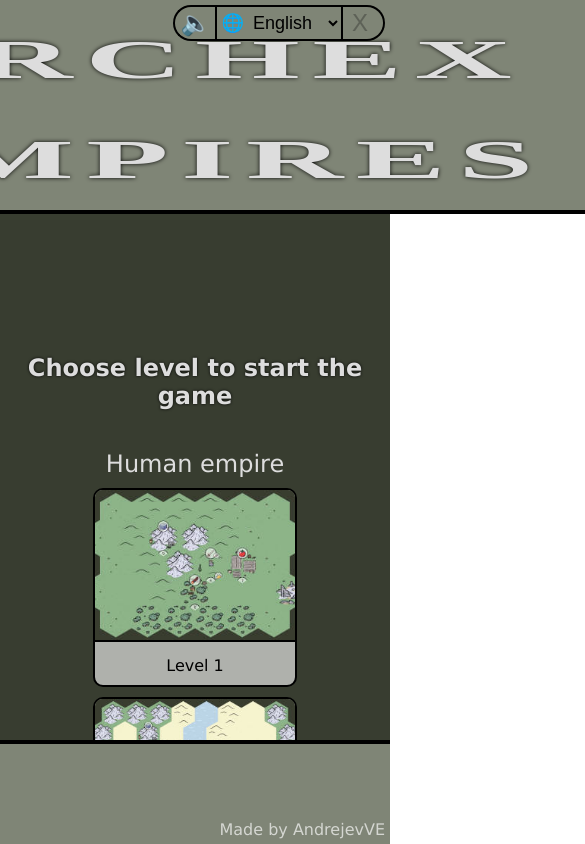
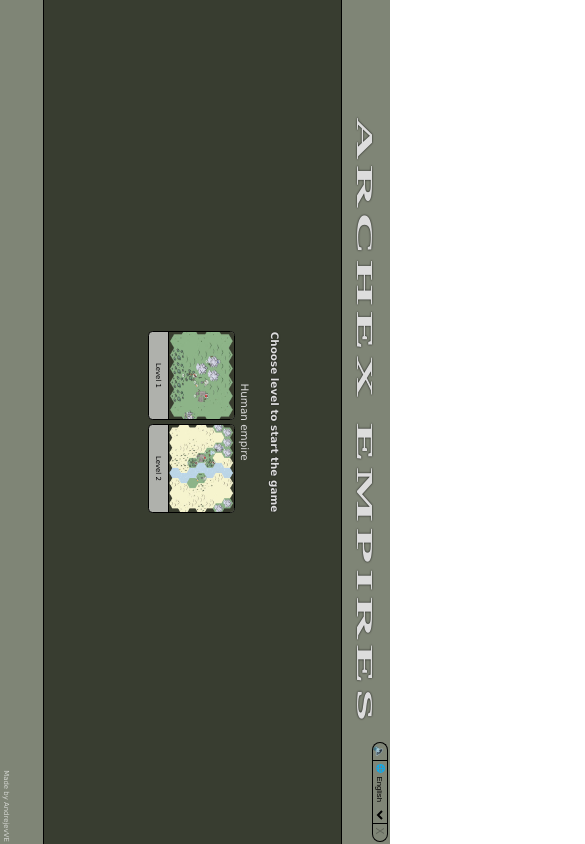
Before and after one commit to mrvzlo/archex, a Vue app: page / in a window 390 px wide. Shown: the top 844 px of the page, 585 px wide, since content can reach past the window. Built offline with nearby package versions, Linux system fonts and the light colour scheme; a web font is replaced by a local one.

Commit message:
Add mobile support

```diff
--- a/src/App.vue
+++ b/src/App.vue
@@ -28,6 +28,7 @@ import MainMenu from './components/main-menu.vue';
 import AudioManager from './components/managers/audio.manager';
 import CardManager from './components/managers/card.manager';
 import DrawingManager from './components/managers/drawing.manager';
+import ResolutionManager from './components/managers/resolution.manager';
 import LocaleManager from './storage/locale.manager';
 import StorageService from './storage/storage.service';
 
@@ -36,6 +37,9 @@ const storageService = new StorageService();
 const localeManager = new LocaleManager();
 const drawingManager = new DrawingManager();
 const audioManager = reactive(new AudioManager(storageService.getAudio()));
+
+const resolutionManager = new ResolutionManager();
+const resolution = reactive({ horizontal: false });
 
 const map = reactive({ num: null as any as string });
 
@@ -50,7 +54,13 @@ const toggleSound = () => {
    audioManager.toggle();
    storageService.setAudio(audioManager.on);
 };
+const checkSize = () => {
+   resolution.horizontal = resolutionManager.upscale();
+   document.body.className = resolution.horizontal ? '' : 'rotate';
+};
 
 const exit = () => (map.num = '');
 const selectMap = (x: string) => (map.num = x);
+checkSize();
+window.addEventListener('resize', () => checkSize());
 </script>
--- a/src/assets/scss/clock.scss
+++ b/src/assets/scss/clock.scss
@@ -149,3 +149,17 @@ $width: 48px;
       transform: rotate(-360deg);
    }
 }
+
+@media (max-width: 500px) {
+   .clock-inner {
+      width: calc($width * 3 + 23px);
+      height: calc($width * 3 + 23px);
+   }
+}
+
+@media (max-height: 500px) {
+   .clock-inner {
+      width: calc($width * 3 + 23px);
+      height: calc($width * 3 + 23px);
+   }
+}
--- a/src/assets/scss/goals.scss
+++ b/src/assets/scss/goals.scss
@@ -1,5 +1,6 @@
 .goals {
    position: fixed;
+   pointer-events: none;
    top: calc(30%);
    right: 10px;
    min-width: 160px;
--- a/src/assets/scss/main.scss
+++ b/src/assets/scss/main.scss
@@ -22,13 +22,25 @@ body {
    font-family: Verdana;
    user-select: none;
    overflow: hidden;
+   --zoom: 1;
+   zoom: var(--zoom);
 }
 
 #app {
-   width: 100%;
-   height: 100vh;
+   width: calc(100dvw / var(--zoom));
+   height: calc(100dvh / var(--zoom));
    display: flex;
    background: $bg;
+}
+
+body.rotate #app {
+   width: calc(100dvh / var(--zoom));
+   height: calc(100dvw / var(--zoom));
+   transform: rotate(90deg);
+   transform-origin: bottom left;
+   top: calc(-100dvw / var(--zoom));
+   left: 0;
+   position: absolute;
 }
 
 .disabled {
@@ -91,10 +103,10 @@ img {
    position: fixed;
    text-align: center;
    font-weight: 600;
-   background: #000e;
-   border: solid 1px white;
+   background: #000c;
+   border: solid 1px #fffc;
    border-radius: 2px;
-   color: white;
+   color: #fffe;
    padding: 5px;
    transition: all 0.4s;
    z-index: 100;
@@ -239,3 +251,7 @@ img {
       }
    }
 }
+
+.text-light {
+   color: #fffe;
+}
--- /dev/null
+++ b/src/components/managers/resolution.manager.ts
@@ -0,0 +1,12 @@
+export default class ResolutionManager {
+   upscale() {
+      const width = window.innerWidth;
+      const height = window.innerHeight;
+      const wUp = (width > height ? width : height) / 1440;
+      const hUp = (width > height ? height : width) / 900;
+      let upscale = Math.min(wUp, hUp);
+      if (upscale >= 1) upscale = 1;
+      document.body.style.setProperty('--zoom', upscale.toString());
+      return width > height;
+   }
+}
--- a/src/components/spot-view.vue
+++ b/src/components/spot-view.vue
@@ -37,7 +37,7 @@ const showTooltip = (event: MouseEvent) => {
    document.body.appendChild(tooltip);
    const rect = (event.target as HTMLElement).getBoundingClientRect();
    tooltip.style.left = rect.x + rect.width / 2 + 'px';
-   tooltip.style.top = rect.y + 'px';
+   tooltip.style.top = rect.y - 10 + 'px';
    tooltip.style.minWidth = rect.width + 'px';
    tooltipShown = true;
 };
--- a/src/components/tool-bar.vue
+++ b/src/components/tool-bar.vue
@@ -16,12 +16,6 @@ import Spot from './models/spot';
 const hovered = reactive({ spot: null as any as Spot | null });
 
 const rules: string[] = [];
-rules[SpotType.Empty] = 'Озеленяет клетку';
-rules[SpotType.Tower] = 'Строится на поляне';
-rules[SpotType.Fort] = 'Строится на поляне';
-rules[SpotType.Farm] = 'Строится на поляне';
-rules[SpotType.Village1] = 'Строится на поляне';
-rules[SpotType.Cave] = 'Выкапывается в горе';
 
 const costs: Cost[] = [];
 
```
